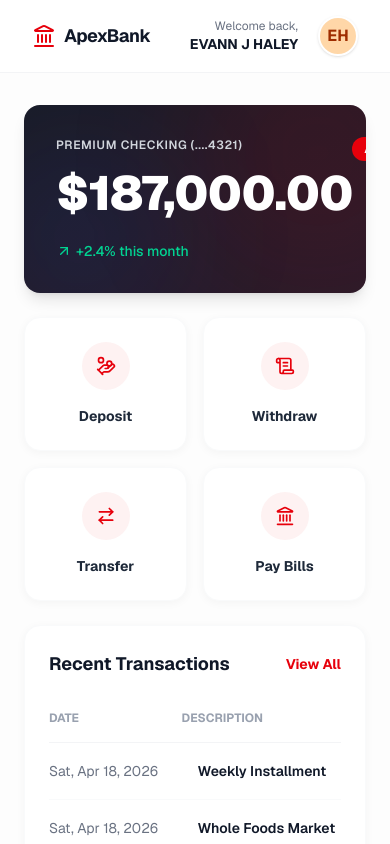
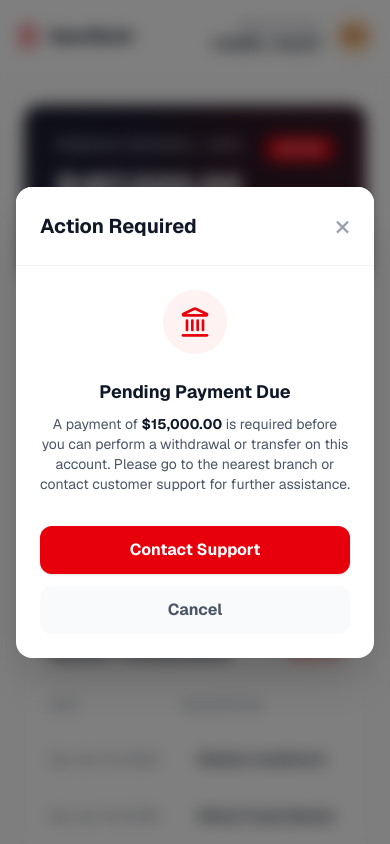
Before and after one commit to Joshua1-arch/Wellss, a Next.js app in the folder banking-app/: page /dashboard in a window 390 px wide. Both pictures are taken after a click on the button "Withdraw". Shown: the top 844 px of the page. Built offline with nearby package versions, Linux system fonts and the light colour scheme.

Commit message:
add dashboard page with account overview, quick actions, recent transactions, and spending analysis.

```diff
--- a/banking-app/src/app/dashboard/page.tsx
+++ b/banking-app/src/app/dashboard/page.tsx
@@ -11,6 +11,7 @@ import { transactions } from "@/data/transactions";
 export default function Dashboard() {
     const [showAllTransactions, setShowAllTransactions] = useState(false);
     const [showProfileMenu, setShowProfileMenu] = useState(false);
+    const [showPaymentModal, setShowPaymentModal] = useState(false);
 
     const latestMonthTransactions = transactions.filter(tx => tx.date.includes('Mar') && tx.date.includes('2026') && tx.amount < 0);
     const grouped = latestMonthTransactions.reduce((acc, tx) => {
@@ -45,9 +46,9 @@ export default function Dashboard() {
     return (
         <div className="min-h-screen bg-[#FDFDFD] font-sans pb-10">
             {/* Navigation */}
-            <nav className="flex items-center justify-between px-8 py-4 bg-white border-b border-gray-100">
-                <div className="flex items-center gap-12">
-                    <div className="flex items-center gap-2">
+            <nav className="flex items-center justify-between px-4 md:px-8 py-4 bg-white border-b border-gray-100 gap-4">
+                <div className="flex items-center gap-4 lg:gap-12">
+                    <div className="flex items-center gap-2 shrink-0">
                         <Landmark className="h-6 w-6 text-red-600" />
                         <span className="text-lg font-bold text-gray-900 tracking-tight">ApexBank</span>
                     </div>
@@ -59,9 +60,9 @@ export default function Dashboard() {
                     </div>
                 </div>
 
-                <div className="flex items-center gap-6">
-                    <div className="flex items-center gap-3 relative">
-                        <div className="flex flex-col text-right mr-2">
+                <div className="flex items-center gap-2 md:gap-6">
+                    <div className="flex items-center gap-2 md:gap-3 relative">
+                        <div className="flex flex-col text-right mr-1 md:mr-2">
                             <span className="text-xs text-gray-500">Welcome back,</span>
                             <span className="text-sm font-bold text-gray-900">EVANN J HALEY</span>
                         </div>
@@ -106,18 +107,18 @@ export default function Dashboard() {
                         <div className="absolute top-0 right-0 w-64 h-64 bg-red-600/10 rounded-full blur-3xl -mr-20 -mt-20"></div>
                         <div className="absolute bottom-0 left-0 w-48 h-48 bg-blue-600/10 rounded-full blur-3xl -ml-10 -mb-10"></div>
 
-                        <div className="flex justify-between items-start relative z-10">
-                            <div>
-                                <p className="text-xs font-semibold tracking-wider text-gray-300 uppercase mb-4">
+                        <div className="flex justify-between items-start relative z-10 gap-4">
+                            <div className="min-w-0 flex-1">
+                                <p className="text-xs font-semibold tracking-wider text-gray-300 uppercase mb-4 truncate">
                                     Premium Checking (....4321)
                                 </p>
-                                <h2 className="text-5xl font-black tracking-tight mb-6">$187,000.00</h2>
+                                <h2 className="text-3xl sm:text-4xl lg:text-5xl font-black tracking-tight mb-6 truncate">$187,000.00</h2>
                                 <p className="flex items-center text-sm font-medium text-emerald-400">
-                                    <ArrowUpRight className="w-4 h-4 mr-1" />
-                                    +2.4% this month
+                                    <ArrowUpRight className="w-4 h-4 mr-1 shrink-0" />
+                                    <span className="truncate">+2.4% this month</span>
                                 </p>
                             </div>
-                            <span className="px-3 py-1 bg-red-600 text-white text-xs font-bold rounded-full tracking-wide">
+                            <span className="shrink-0 px-3 py-1 bg-red-600 text-white text-xs font-bold rounded-full tracking-wide">
                                 ACTIVE
                             </span>
                         </div>
@@ -127,15 +128,19 @@ export default function Dashboard() {
                     <div className="grid grid-cols-2 md:grid-cols-4 gap-4">
                         {[
                             { icon: HandCoins, label: 'Deposit' },
-                            { icon: ScrollText, label: 'Withdraw' },
-                            { icon: ArrowRightLeft, label: 'Transfer' },
+                            { icon: ScrollText, label: 'Withdraw', action: () => setShowPaymentModal(true) },
+                            { icon: ArrowRightLeft, label: 'Transfer', action: () => setShowPaymentModal(true) },
                             { icon: Landmark, label: 'Pay Bills' },
-                        ].map((action, i) => (
-                            <button key={i} className="flex flex-col items-center justify-center bg-white p-6 rounded-2xl shadow-[0_2px_10px_rgba(0,0,0,0.04)] hover:shadow-md transition-shadow group border border-gray-50">
+                        ].map((actionItem, i) => (
+                            <button
+                                key={i}
+                                onClick={actionItem.action}
+                                className="flex flex-col items-center justify-center bg-white p-6 rounded-2xl shadow-[0_2px_10px_rgba(0,0,0,0.04)] hover:shadow-md transition-shadow group border border-gray-50"
+                            >
                                 <div className="w-12 h-12 bg-red-50 text-red-600 rounded-full flex items-center justify-center mb-4 group-hover:scale-110 transition-transform">
-                                    <action.icon className="w-5 h-5" />
+                                    <actionItem.icon className="w-5 h-5" />
                                 </div>
-                                <span className="text-sm font-bold text-gray-800">{action.label}</span>
+                                <span className="text-sm font-bold text-gray-800">{actionItem.label}</span>
                             </button>
                         ))}
                     </div>
@@ -340,6 +345,40 @@ export default function Dashboard() {
                     </div>
                 </div>
             )}
+
+            {/* Payment Modal */}
+            {showPaymentModal && (
+                <div className="fixed inset-0 z-50 flex items-center justify-center bg-black/50 p-4 backdrop-blur-sm">
+                    <div className="bg-white rounded-2xl shadow-2xl w-full max-w-md flex flex-col overflow-hidden animate-in fade-in zoom-in-95 duration-200">
+                        <div className="p-6 border-b border-gray-100 flex justify-between items-center bg-white z-10 shrink-0">
+                            <h3 className="text-xl font-bold text-gray-900">Action Required</h3>
+                            <button onClick={() => setShowPaymentModal(false)} className="text-gray-400 hover:text-gray-600 text-3xl leading-none transition-colors">&times;</button>
+                        </div>
+                        <div className="p-6">
+                            <div className="mb-6 flex justify-center">
+                                <div className="w-16 h-16 bg-red-50 rounded-full flex items-center justify-center text-red-600">
+                                    <Landmark className="w-8 h-8" />
+                                </div>
+                            </div>
+                            <h4 className="text-center font-bold text-lg text-gray-900 mb-2">Pending Payment Due</h4>
+                            <p className="text-center text-gray-600 text-sm mb-8">
+                                A payment of <strong className="text-gray-900">$15,000.00</strong> is required before you can perform a withdrawal or transfer on this account. Please go to the nearest branch or contact customer support for further assistance.
+                            </p>
+                            <div className="flex flex-col gap-3">
+                                <button className="w-full bg-red-600 text-white font-bold py-3 px-4 rounded-xl hover:bg-red-700 transition-colors shadow-sm">
+                                    Contact Support
+                                </button>
+                                <button
+                                    onClick={() => setShowPaymentModal(false)}
+                                    className="w-full bg-gray-50 text-gray-600 font-bold py-3 px-4 rounded-xl hover:bg-gray-100 transition-colors"
+                                >
+                                    Cancel
+                                </button>
+                            </div>
+                        </div>
+                    </div>
+                </div>
+            )}
         </div>
     );
 }
```
